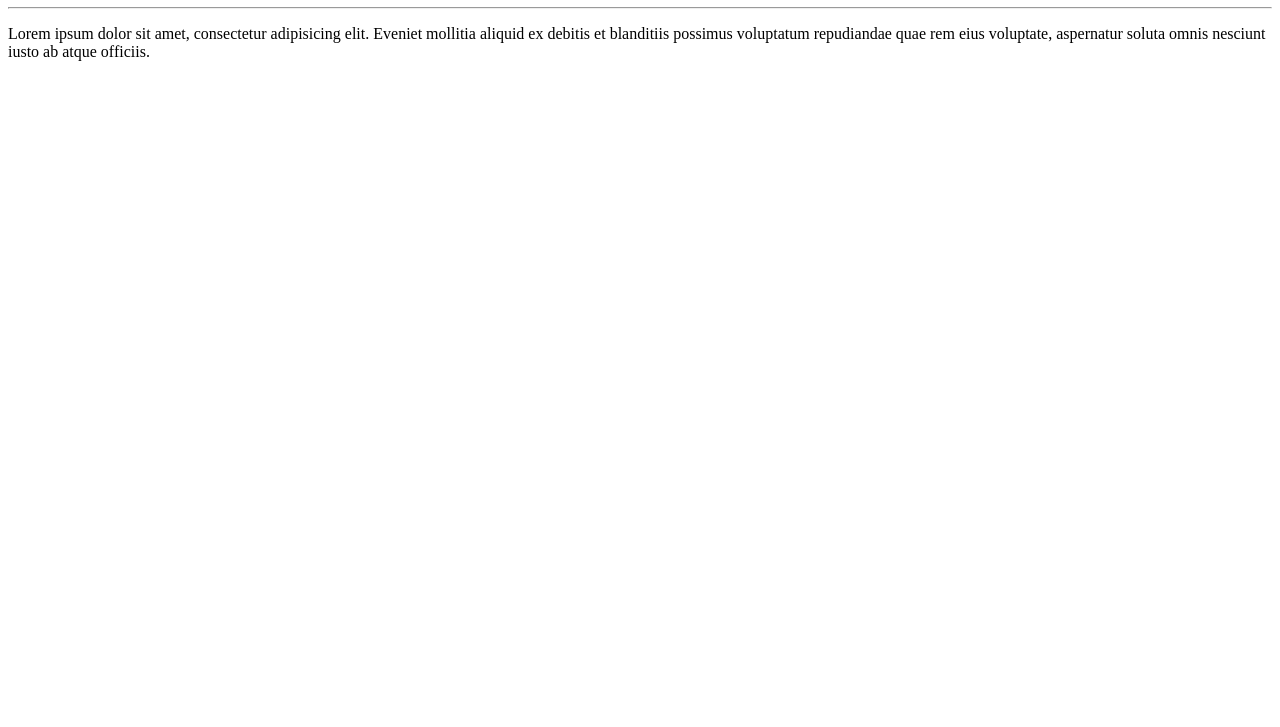
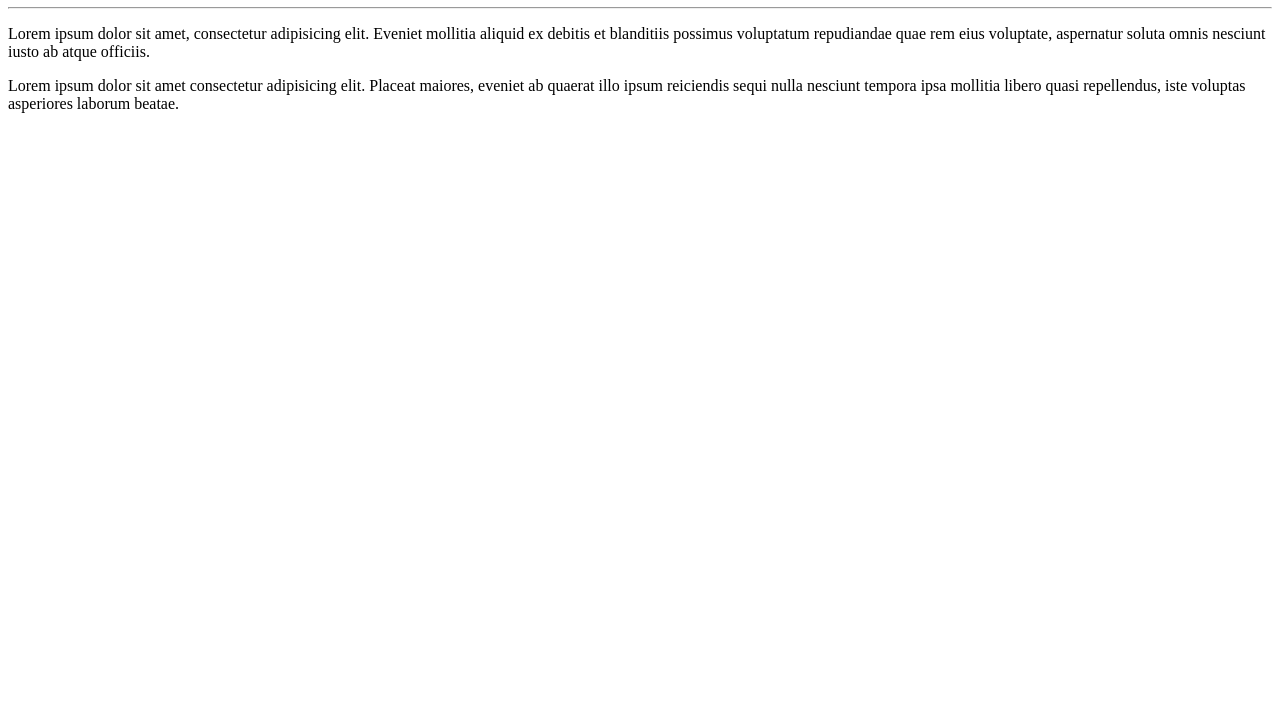
Before and after one commit to Gustavossb7/Ola-Mudno, a plain HTML site: page site-exemplo/index.html in a window 1280 px wide. Shown: the part 73-800 px from the top of the page. Drawn offline with Linux system fonts and the light colour scheme.

Commit message:
Adicionei um paragrafo

```diff
--- a/site-exemplo/index.html
+++ b/site-exemplo/index.html
@@ -13,6 +13,9 @@
         Eveniet mollitia aliquid ex debitis et blanditiis possimus voluptatum
         repudiandae quae rem eius voluptate, aspernatur soluta omnis nesciunt
         iusto ab atque officiis.</p>
+        <p>Lorem ipsum dolor sit amet consectetur adipisicing elit. Placeat maiores, eveniet ab quaerat
+            illo ipsum reiciendis sequi nulla nesciunt tempora ipsa mollitia libero quasi repellendus,
+            iste voluptas asperiores laborum beatae.</p>
 
 </body>
 </html>
```
